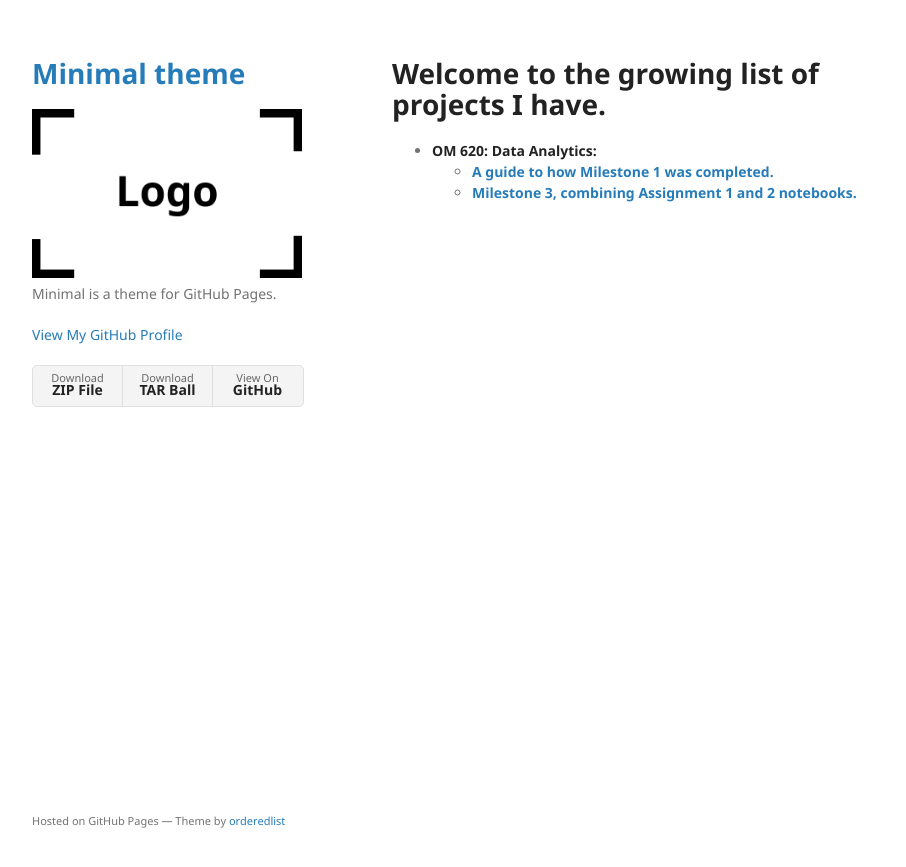
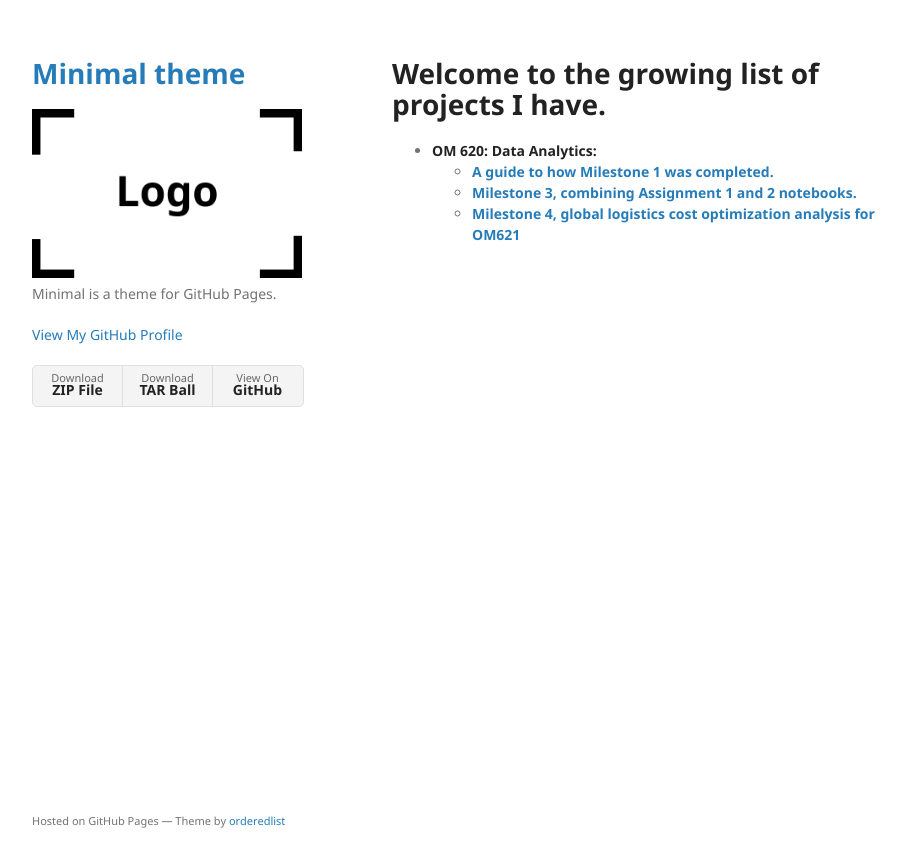
Before and after one commit to correllid03/correllid03.github.io, a Jekyll site: the page built from projects/index.md, in a window 1280 px wide. Shown: the top 867 px of the page, without its empty margins (178-1084 px from the left). Built offline with Jekyll 4.4.1, drawn with Linux system fonts in a browser that asks for light colours; our own code applies the rules of GitHub Pages for plain Markdown files.

Commit message:
Update milestones in project index

```diff
--- a/projects/index.md
+++ b/projects/index.md
@@ -9,3 +9,4 @@ layout: default
 * **OM 620: Data Analytics:**
     * **[A guide to how Milestone 1 was completed.](https://correllid03.github.io/subpage_1/)**
     * **[Milestone 3, combining Assignment 1 and 2 notebooks.](/om620/)**
+    * **[Milestone 4, global logistics cost optimization analysis for OM621](/om621)**
```
